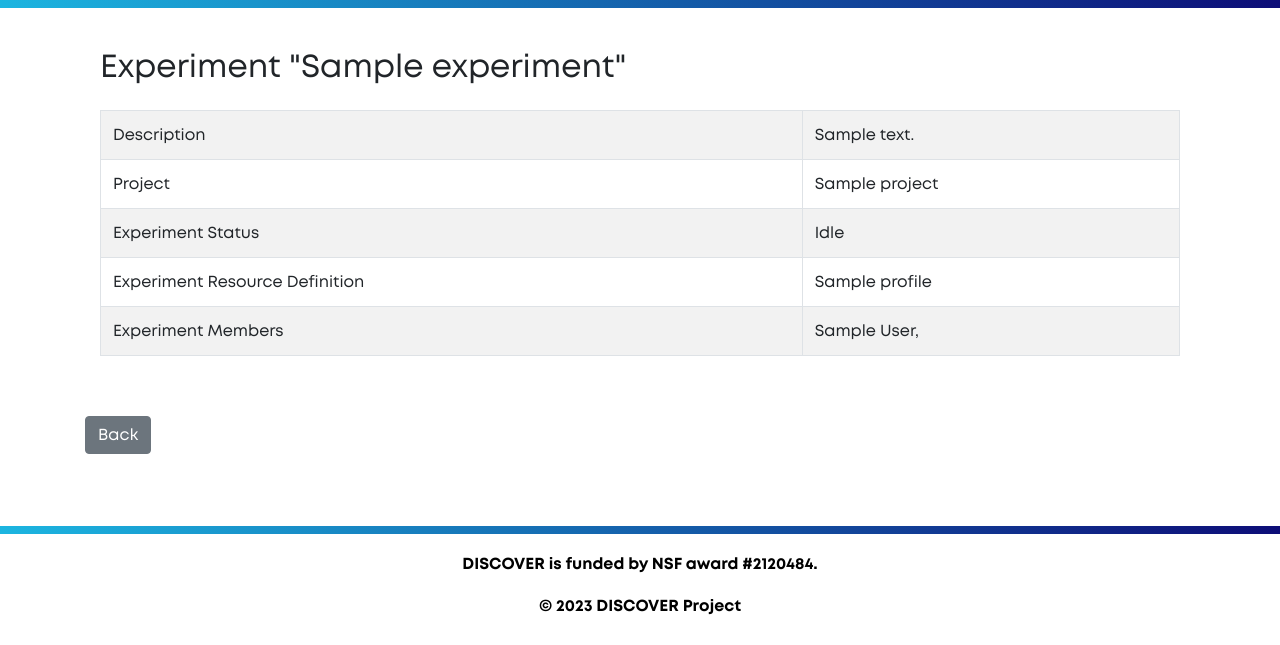
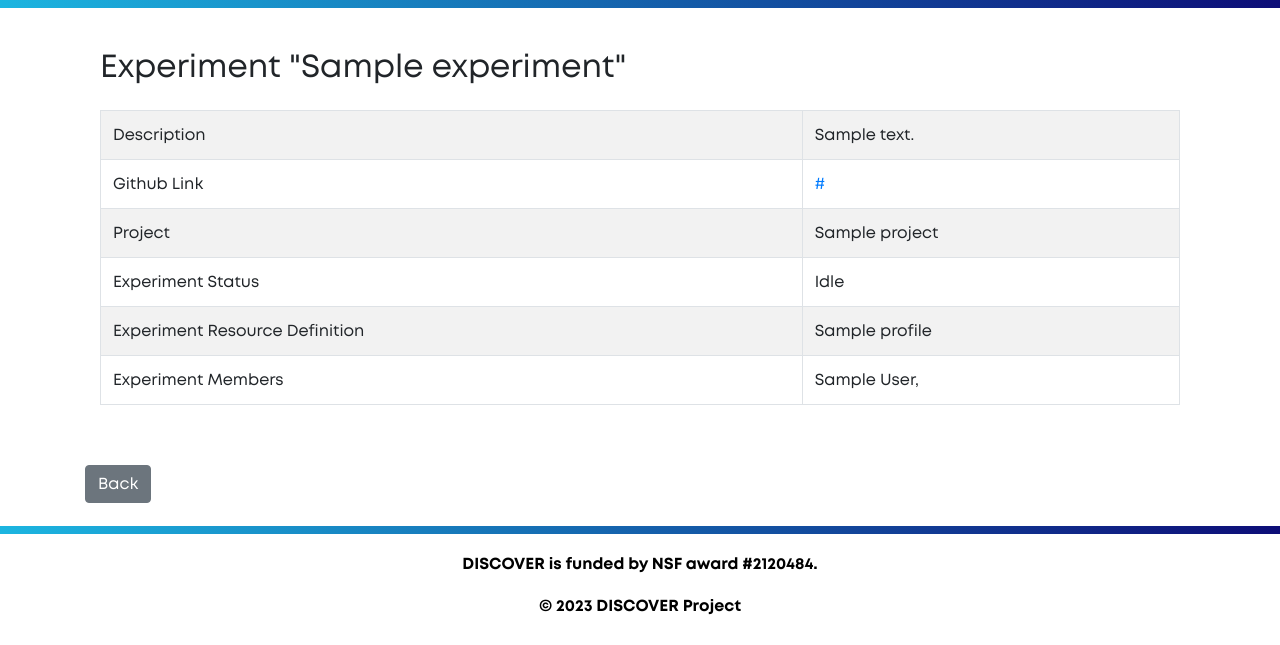
Before and after one commit to DiscoverCCRI/portal_v1, a Django app: page /projects/00000000-0000-0000-0000-000000000001/initiate in a window 1280 px wide. Shown: the part 126-771 px from the top of the page. Run offline with Django 3.2, Linux system fonts and the light colour scheme; a user stored in the database is signed in; tables that the repository leaves empty hold one stand-in row (values such as "Sample post"); parts of the project's set-up code (start-up, migrations or seed data) failed here and were passed over; some libraries are stand-ins or nearby versions.

Commit message:
Switch github link to experiments

```diff
--- a/experiments/experiments.py
+++ b/experiments/experiments.py
@@ -34,6 +34,7 @@ def create_new_experiment(request, form, project_id):
     experiment.uuid = uuid.uuid4()
     # request.session['experiment_uuid'] = experiment.uuid
     experiment.name = form.data.getlist('name')[0]
+    experiment.github_link = form.data.getlist('github_link')[0]
     try:
         experiment.description = form.data.getlist('description')[0]
         profile = Profile.objects.get(id=int(form.data.getlist('profile')[0]))
--- a/experiments/forms.py
+++ b/experiments/forms.py
@@ -42,6 +42,7 @@ class ExperimentCreateForm(forms.ModelForm):
         fields = [
             'name',
             'description',
+            'github_link',
             'profile'
         ]
 
@@ -205,6 +206,7 @@ class ExperimentUpdateForm(forms.ModelForm):
         fields = (
             'name',
             'description',
+            'github_link'
         )
 
 
@@ -307,6 +309,7 @@ class ExperimentAdminForm(forms.ModelForm):
         fields = (
             'name',
             'description',
+            'github_link',
             'experimenter',
             'modified_by',
             'modified_date',
--- a/experiments/models.py
+++ b/experiments/models.py
@@ -94,6 +94,7 @@ class Experiment(models.Model):
     )
     uuid = models.UUIDField(primary_key=False, default=uuid.uuid4, editable=False)
     name = models.CharField(max_length=255)
+    github_link = models.CharField( max_length=255, blank=False, null=False, default="" )
     description = models.TextField()
     experimenter = models.ManyToManyField(
         AerpawUser, related_name='experiment_of_experimenter'
--- a/projects/forms.py
+++ b/projects/forms.py
@@ -16,7 +16,6 @@ class ProjectCreateForm(forms.ModelForm):
         fields = [
             'name',
             'description',
-            'github_link',
             'is_public'
         ]
 
@@ -27,7 +26,6 @@ class ProjectUpdateForm(forms.ModelForm):
         fields = (
             'name',
             'description',
-            'github_link',
             'is_public'
         )
 
@@ -113,6 +111,5 @@ class ProjectRequestForm(forms.ModelForm):
         fields = (
             'name',
             'description',
-            'github_link',
             'is_public'
         )
--- a/projects/models.py
+++ b/projects/models.py
@@ -23,7 +23,6 @@ User = get_user_model()
 
 class Project(models.Model):
     name = models.CharField(max_length=255, blank=False, null=False)
-    github_link = models.CharField( max_length=255, blank=False, null=False )
     description = models.TextField()
     uuid = models.UUIDField(primary_key=False, default=uuid.uuid4, editable=False)
     is_public = models.BooleanField(default=False)
@@ -88,7 +87,6 @@ class ProjectRequest(models.Model):
     requested_by = models.ForeignKey(
         AerpawUser, related_name='project_request_requested_by', on_delete=models.CASCADE, null=True, blank=True
     )
-    github_link = models.CharField( max_length=255, blank=False, null=False )
     description = models.TextField()
     is_public = models.BooleanField(default=False)
     is_approved = models.BooleanField(default=False)
--- a/projects/projects.py
+++ b/projects/projects.py
@@ -179,7 +179,6 @@ def create_new_project_membership_request(request, project_uuid, member_type, me
 def create_new_project_request(request, form):
     project_request = ProjectRequest()
     project_request.name = form.data.getlist('name')[0]
-    project_request.github_link = form.data.getlist('github_link')[0]
 
     try:
         project_request.description = form.data.getlist('description')[0]
--- a/projects/views.py
+++ b/projects/views.py
@@ -445,7 +445,6 @@ def project_requests(request):
             project.uuid = uuid.uuid4()
             project.name = project_request.name
             project.description = project_request.description
-            project.github_link = project_request.github_link
             project.is_public = project_request.is_public
 
             project.project_creator = project_request.requested_by
--- a/templates/experiments/experiment_delete.html
+++ b/templates/experiments/experiment_delete.html
@@ -14,6 +14,10 @@
                     <tr>
                         <td>Description</td>
                         <td>{{ experiment.description }}</td>
+                    </tr>
+                    <tr>
+                        <td>Github Link</td>
+                        <td><a href="{{experiment.github_link}}">{{ experiment.github_link }}</a></td>
                     </tr>
                     <tr>
                         <td>Project</td>
--- a/templates/experiments/experiment_detail.html
+++ b/templates/experiments/experiment_detail.html
@@ -14,6 +14,8 @@
                     <tr>
                         <td>Description</td>
                         <td>{{ experiment.description }}</td>
+                        <td>Github Link</td>
+                        <td><a href="{{experiment.github_link}}">{{ experiment.github_link }}</a></td>
                         {% if is_creator or is_exp or admin %}
                             <td>
                                 <button class="btn btn-info mr-2" style = "background-color:#076AE0!important;">
--- a/templates/experiments/experiment_initiate.html
+++ b/templates/experiments/experiment_initiate.html
@@ -14,6 +14,10 @@
                 <tr>
                     <td>Description</td>
                     <td>{{ experiment.description }}</td>
+                </tr>
+                <tr>
+                    <td>Github Link</td>
+                    <td><a href="{{experiment.github_link}}">{{ experiment.github_link }}</a></td>
                 </tr>
                 <tr>
                     <td>Project</td>
--- a/templates/experiments/experiments.html
+++ b/templates/experiments/experiments.html
@@ -15,6 +15,7 @@
                 <tr>
                     <th>Name</th>
                     <th>Description</th>
+                    <th>Github Link</th>
                     <th>Project</th>
                     <th>Created By</th>
                     <th>Created Date</th>
@@ -28,6 +29,7 @@
                             </a>
                         </td>
                         <td>{{ experiment.description }}</td>
+                        <td><a href="{{experiment.github_link}}">{{ experiment.github_link }}</a></td>
                         <td>{{ experiment.project }}</td>
                         <td>{{ experiment.created_by }}</td>
                         <td>{{ experiment.created_date }}</td>
--- a/templates/projects/project_delete.html
+++ b/templates/projects/project_delete.html
@@ -16,10 +16,6 @@
                     <tr>
                         <td>Description</td>
                         <td>{{ project.description }}</td>
-                    </tr>
-                    <tr>
-                        <td>Github Link</td>
-                        <td><a href="{{project.github_link}}">{{ project.github_link }}</a></td>
                     </tr>
                     <tr>
                         <td>Principal Investigator (PI)</td>
--- a/templates/projects/project_detail.html
+++ b/templates/projects/project_detail.html
@@ -64,10 +64,6 @@
                         <tr>
                             <td><b>Description</b></td>
                             <td>{{ project.description }}</td>
-                        </tr>
-                        <tr>
-                            <td><b>Github Link</b></td>
-                            <td><a href="{{project.github_link}}">{{ project.github_link }}</a></td>
                         </tr>
                         <tr>
                             <td><b>Is Public?</b></td>
--- a/templates/projects/project_requests.html
+++ b/templates/projects/project_requests.html
@@ -18,7 +18,6 @@
                     <tr>
                         <th>Name</th>
                         <th>Description</th>
-                        <th>Github link</th>
                         <th>Public / Private</th>
                         <th>Approve / Deny</th>
                     </tr>
@@ -26,7 +25,6 @@
                         <tr>
                             <td>{{ pr.name }}</td>
                             <td>{{ pr.description }}</td>
-                            <td><a href="{{pr.github_link}}">{{ pr.github_link }}</a></td>
                             <td>{{ pr.is_public }}</td>
                             <td style="text-align: center">
                                 <input type="submit" class="btn btn-success mr-2"
@@ -43,7 +41,6 @@
                 <tr>
                     <th>Name</th>
                     <th>Description</th>
-                    <td>Github Link</td>
                     <th>Public or Private</th>
                     <th>Approved?</th>
                 </tr>
@@ -51,7 +48,6 @@
                     <tr>
                         <td>{{ pr.name }}</td>
                         <td>{{ pr.description }}</td>
-                        <td><a href="{{pr.github_link}}">{{ pr.github_link }}</a></td>
                         <td>{{ pr.is_public }}</td>
                         <td>{{ pr.is_approved }}</td>
                     </tr>
--- a/templates/projects/projects.html
+++ b/templates/projects/projects.html
@@ -26,7 +26,6 @@
                     <tr>
                         <th>Name</th>
                         <th>Description</th>
-                        <th>Github Link</th>
                         <th>Created By</th>
                         <th>Created Date</th>
                         <th>Last Modified</th>
@@ -39,7 +38,6 @@
                                 </a>
                             </td>
                             <td>{{ project.description }}</td>
-                            <td><a href="{{project.github_link}}">{{ project.github_link }}</a></td>
                             <td>{{ project.project_creator }}</td>
                             <td>{{ project.created_date }}</td>
                             <td>{{ project.modified_date }}</td>
@@ -51,7 +49,6 @@
                     <tr>
                         <th>Name</th>
                         <th>Description</th>
-                        <th>Github Link</th>
                         <th>Created By</th>
                         <th>Created Date</th>
                         <th>Last Modified</th>
@@ -69,7 +66,6 @@
                                     {% endif %}
                                 </td>
                                 <td>{{ project.description }}</td>
-                                <td><a href="{{project.github_link}}">{{ project.github_link }}</a></td>
                                 <td>{{ project.project_creator }}</td>
                                 <td>{{ project.created_date }}</td>
                                 <td>{{ project.modified_date }}</td>
@@ -90,7 +86,6 @@
                         <tr>
                             <th>Name</th>
                             <th>Description</th>
-                            <th>Github Link</th>
                             <th>Created By</th>
                             <th>Created Date</th>
                             <th>Last Modified</th>
@@ -108,7 +103,6 @@
                                         {% endif %}
                                     </td>
                                     <td>{{ project.description }}</td>
-                                    <td><a href="{{project.github_link}}">{{ project.github_link }}</a></td>
                                     <td>{{ project.project_creator }}</td>
                                     <td>{{ project.created_date }}</td>
                                     <td>{{ project.modified_date }}</td>
```
